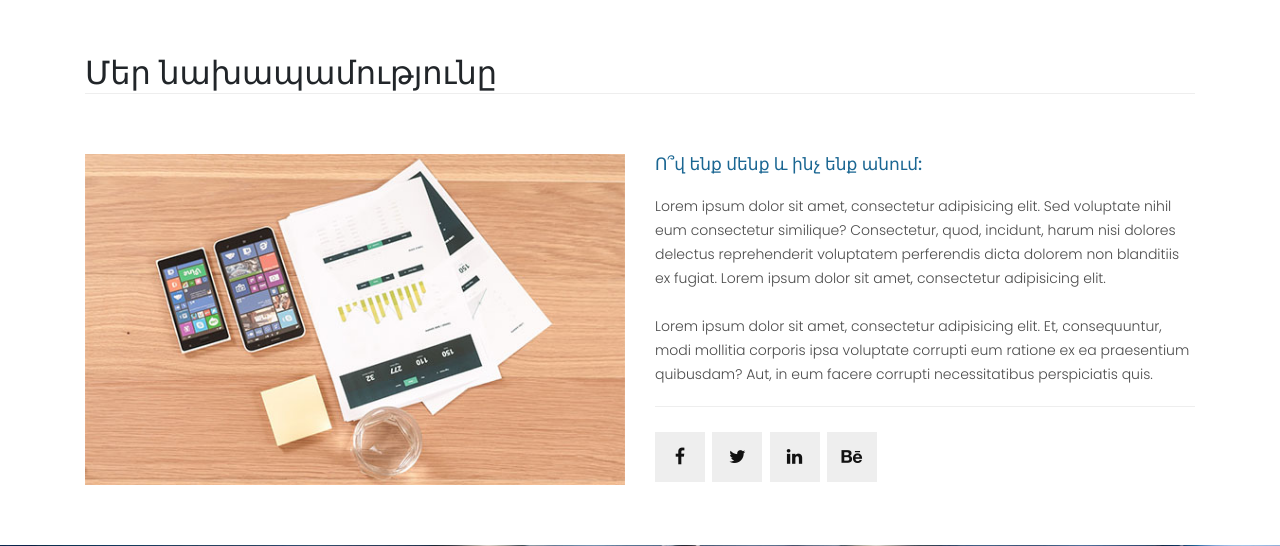
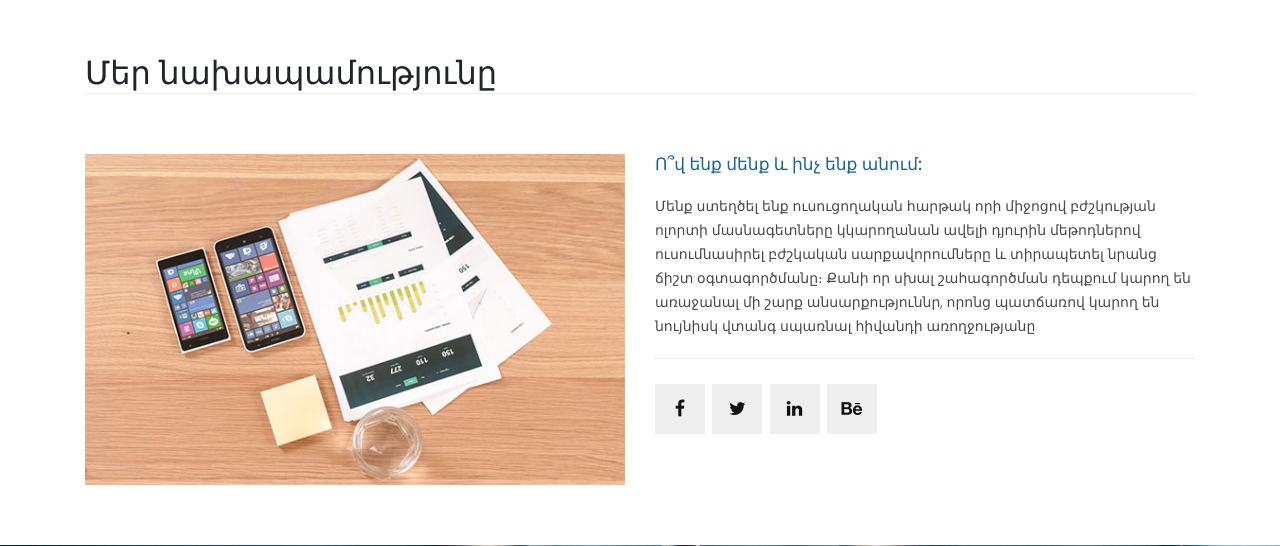
Before and after one commit to Tariel98/Medical-Instruments, a Django app: page /About in a window 1280 px wide. Shown: the part 149-695 px from the top of the page. Run offline with Django 4.2, Linux system fonts and the light colour scheme; data comes from the database, SQL or seed files in the repository; both versions use the stored data as it was after the commit; some libraries are stand-ins or nearby versions.

Commit message:
First commite

```diff
--- a/templates/Instruments/about.html
+++ b/templates/Instruments/about.html
@@ -37,12 +37,10 @@
                 <div class="col-md-6">
                     <div class="left-content">
                         <h4>Ո՞վ ենք մենք և ինչ ենք անում:</h4>
-                        <p>Lorem ipsum dolor sit amet, consectetur adipisicing elit. Sed voluptate nihil eum consectetur
-                            similique? Consectetur, quod, incidunt, harum nisi dolores delectus reprehenderit voluptatem
-                            perferendis dicta dolorem non blanditiis ex fugiat. Lorem ipsum dolor sit amet, consectetur
-                            adipisicing elit.<br><br>Lorem ipsum dolor sit amet, consectetur adipisicing elit. Et,
-                            consequuntur, modi mollitia corporis ipsa voluptate corrupti eum ratione ex ea praesentium
-                            quibusdam? Aut, in eum facere corrupti necessitatibus perspiciatis quis.</p>
+                        <p>Մենք ստեղծել ենք ուսուցողական հարթակ որի միջոցով բժշկության ոլորտի մասնագետները կկարողանան ավելի դյուրին
+                        մեթոդներով ուսումնասիրել բժշկական սարքավորումները և տիրապետել նրանց ճիշտ օգտագործմանը։ Քանի որ սխալ շահագործման
+                        դեպքում կարող են առաջանալ մի շարք անսարքություննր, որոնց պատճառով կարող են նույնիսկ վտանգ սպառնալ հիվանդի առողջությանը</p>
+
                         <ul class="social-icons">
                             <li><a href="#"><i class="fa fa-facebook"></i></a></li>
                             <li><a href="#"><i class="fa fa-twitter"></i></a></li>
--- a/templates/Instruments/home.html
+++ b/templates/Instruments/home.html
@@ -52,8 +52,8 @@
     <div class="row">
     <div class="col-md-12">
         <div class="section-heading">
-            <h2> Կատեգորիաներ </h2>
-            <a href="{% url 'products' %}">Դիտել բոլոր սարքավորումները<i class="fa fa-angle-right"></i></a>
+            <h2> Բաժիններ</h2>
+            <a href="{% url 'products' %}">Տեսնել բոլոր սարքավորումները<i class="fa fa-angle-right"></i></a>
         </div>
     </div>
     {% for i in categories %}
@@ -94,7 +94,6 @@
                         <ul class="featured-list">
                             <li><a href="#">Կապնվել մեզ հետ</a></li>
                             <li><a href="#">Առաջարկել Ձեր աջակցությունը կայքին</a></li>
-                            <li><a href="#">Ավելացնել Ձեր սարքավորումը մեր կայքում</a></li>
                         </ul>
                         <a href="{% url 'about' %}" class="filled-button">Իմանալ ավելին</a>
                     </div>
```
Also changed, not shown: db.sqlite3.
